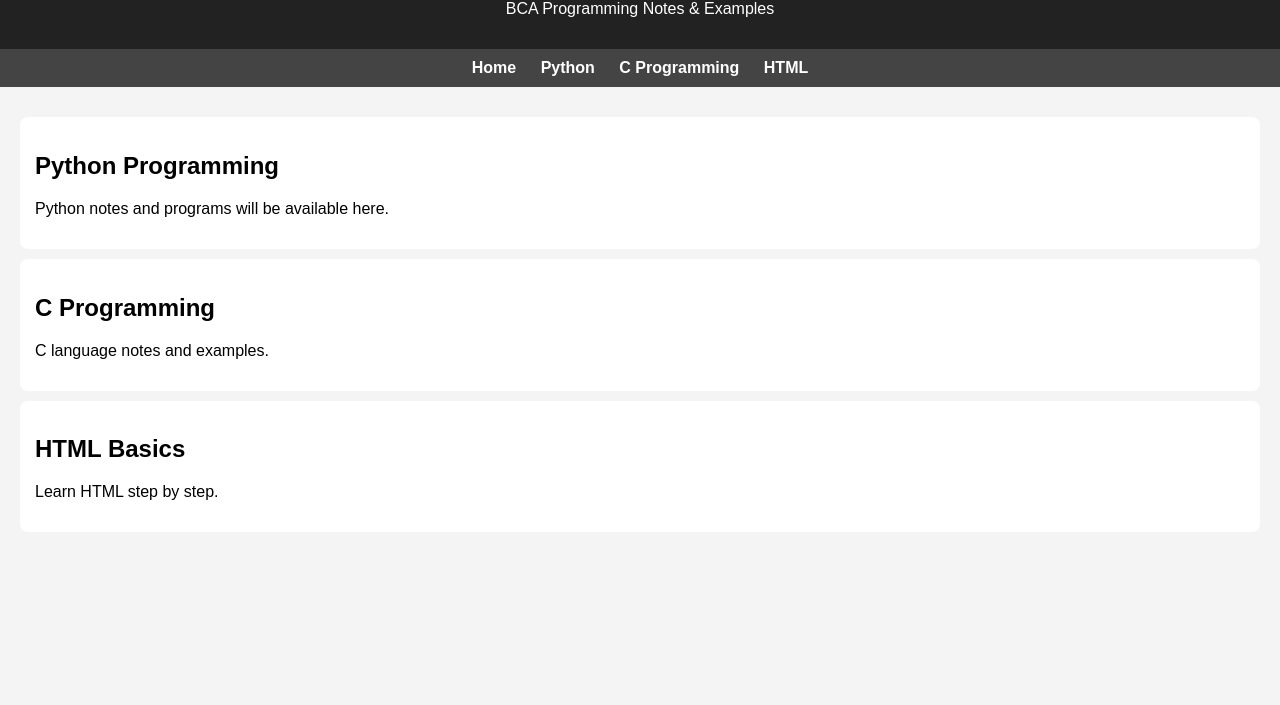
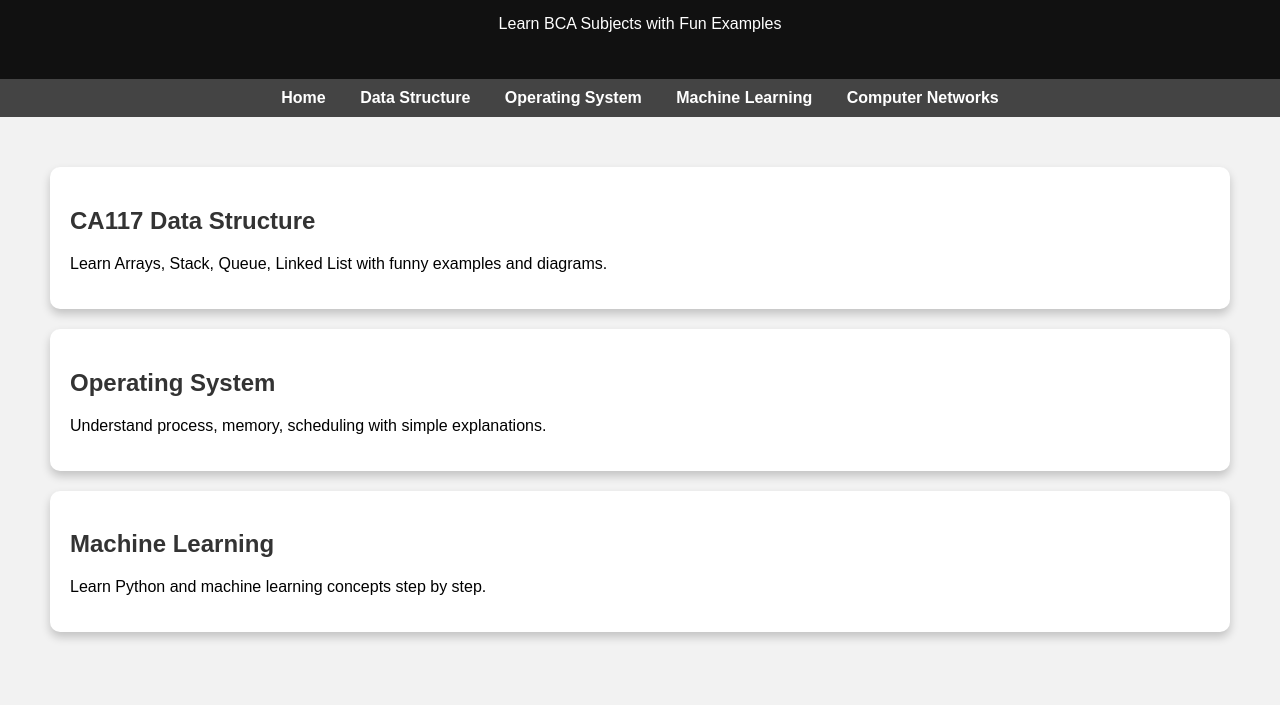
Before and after one commit to tahirhussain89331-maker/tahirbcastudy, a plain HTML site: page index.html in a window 1280 px wide. Shown: the part 95-800 px from the top of the page. Drawn offline with Linux system fonts and the light colour scheme.

Commit message:
Update index.html

```diff
--- a/index.html
+++ b/index.html
@@ -4,42 +4,49 @@
 <title>Tahir BCA Study</title>
 
 <style>
+
 body{
 font-family: Arial;
 margin:0;
-background:#f4f4f4;
+background:#f2f2f2;
 }
 
 header{
-background:#222;
+background:#111;
 color:white;
-padding:15px;
 text-align:center;
+padding:30px;
 }
 
 nav{
 background:#444;
+text-align:center;
 padding:10px;
-text-align:center;
 }
 
 nav a{
 color:white;
-margin:10px;
+margin:15px;
 text-decoration:none;
 font-weight:bold;
 }
 
-section{
-padding:20px;
+.container{
+padding:30px;
 }
 
-.box{
+.card{
 background:white;
-padding:15px;
-margin:10px 0;
-border-radius:8px;
+padding:20px;
+margin:20px;
+border-radius:10px;
+box-shadow:0px 5px 10px rgba(0,0,0,0.2);
 }
+
+h2{
+color:#333;
+}
+
 </style>
 
 </head>
@@ -48,34 +55,35 @@ border-radius:8px;
 
 <header>
 <h1>Tahir BCA Study</h1>
-<p>BCA Programming Notes & Examples</p>
+<p>Learn BCA Subjects with Fun Examples</p>
 </header>
 
 <nav>
 <a href="#">Home</a>
-<a href="#">Python</a>
-<a href="#">C Programming</a>
-<a href="#">HTML</a>
+<a href="#">Data Structure</a>
+<a href="#">Operating System</a>
+<a href="#">Machine Learning</a>
+<a href="#">Computer Networks</a>
 </nav>
 
-<section>
+<div class="container">
 
-<div class="box">
-<h2>Python Programming</h2>
-<p>Python notes and programs will be available here.</p>
+<div class="card">
+<h2>CA117 Data Structure</h2>
+<p>Learn Arrays, Stack, Queue, Linked List with funny examples and diagrams.</p>
 </div>
 
-<div class="box">
-<h2>C Programming</h2>
-<p>C language notes and examples.</p>
+<div class="card">
+<h2>Operating System</h2>
+<p>Understand process, memory, scheduling with simple explanations.</p>
 </div>
 
-<div class="box">
-<h2>HTML Basics</h2>
-<p>Learn HTML step by step.</p>
+<div class="card">
+<h2>Machine Learning</h2>
+<p>Learn Python and machine learning concepts step by step.</p>
 </div>
 
-</section>
+</div>
 
 </body>
 </html>
```
